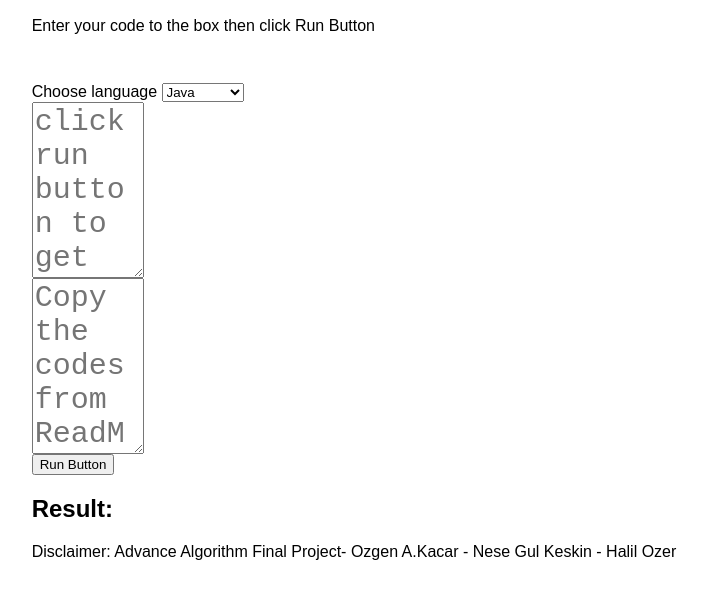
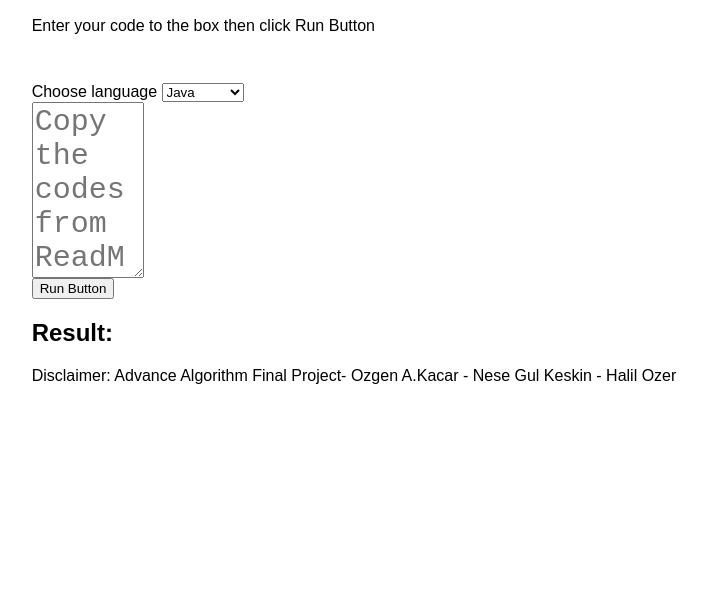
Before and after one commit to ozgenkacar/AlgorithmTimeCompClassifier, a plain HTML site: page src/index.html in a window 1280 px wide. Shown: the part 199-798 px from the top of the page, without its empty margins (286-994 px from the left). Drawn offline with Linux system fonts and the light colour scheme.

Commit message:
Update index.html

```diff
--- a/src/index.html
+++ b/src/index.html
@@ -25,10 +25,7 @@
     <div>
         <label for="codeInput"></label>
     </div>
-    <div>
-        <textarea class="textarea" spellcheck="false" id="codeInput" rows=5 cols="5" placeholder="click run button to get the result"></textarea>
 
-    </div>
 
     <div>
         <textarea class="textarea" spellcheck="false" id="codeInput" rows=5 cols="5" placeholder="Copy the codes from ReadME file to get started"></textarea>
```
